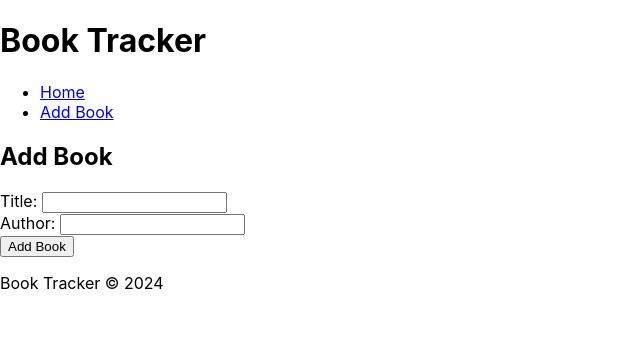
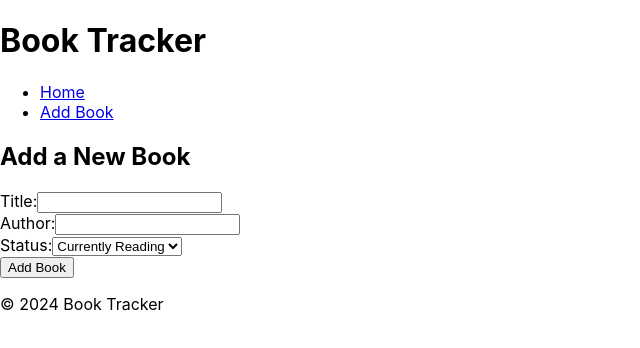
Before and after one commit to Amon4007/book-tracker-frontend, a React (Create React App) app in the folder book-tracker-frontend/: page /add-book in a window 1280 px wide. Shown: the top 348 px of the page, without its empty margins (0-640 px from the left). Built offline with nearby package versions, Linux system fonts and the light colour scheme.

Commit message:
adds App.js

```diff
--- a/book-tracker-frontend/package.json
+++ b/book-tracker-frontend/package.json
@@ -36,5 +36,8 @@
       "last 1 firefox version",
       "last 1 safari version"
     ]
+  },
+  "devDependencies": {
+    "@babel/plugin-proposal-private-property-in-object": "^7.21.11"
   }
 }
--- a/book-tracker-frontend/src/App.js
+++ b/book-tracker-frontend/src/App.js
@@ -1,23 +1,48 @@
-import React from 'react';
-import { BrowserRouter as Router, Route, Switch } from 'react-router-dom';
+// src/App.js
+import React, { useState } from 'react';
+import { BrowserRouter as Router, Routes, Route } from 'react-router-dom';
 import BookList from './components/BookList';
 import BookForm from './components/BookForm';
 import Header from './components/Header';
 import Footer from './components/Footer';
 
-function App() {
+const App = () => {
+  const [books, setBooks] = useState([]);
+
+  // Add a new book
+  const addBook = (book) => {
+    setBooks([...books, book]);
+  };
+
+  // Delete a book
+  const deleteBook = (id) => {
+    setBooks(books.filter((book) => book.id !== id));
+  };
+
+  // Toggle the status of a book
+  const toggleStatus = (id) => {
+    setBooks(
+      books.map((book) =>
+        book.id === id
+          ? { ...book, status: book.status === 'Currently Reading' ? 'Read' : 'Currently Reading' }
+          : book
+      )
+    );
+  };
+
   return (
     <Router>
-      <div>
-        <Header />
-        <Switch>
-          <Route exact path="/" component={BookList} />
-          <Route path="/add-book" component={BookForm} />
-        </Switch>
-        <Footer />
-      </div>
+      <Header />
+      <Routes>
+        <Route
+          path="/"
+          element={<BookList books={books} deleteBook={deleteBook} toggleStatus={toggleStatus} />}
+        />
+        <Route path="/add-book" element={<BookForm addBook={addBook} />} />
+      </Routes>
+      <Footer />
     </Router>
   );
-}
+};
 
 export default App;
--- a/book-tracker-frontend/src/components/BookForm.js
+++ b/book-tracker-frontend/src/components/BookForm.js
@@ -1,29 +1,31 @@
+// src/components/BookForm.js
 import React, { useState } from 'react';
-import axios from 'axios';
+import { useNavigate } from 'react-router-dom';
 
-const BookForm = () => {
+const BookForm = ({ addBook }) => {
   const [title, setTitle] = useState('');
   const [author, setAuthor] = useState('');
+  const [status, setStatus] = useState('Currently Reading'); // Default status
+  const navigate = useNavigate();
 
   const handleSubmit = (e) => {
     e.preventDefault();
-    const newBook = { title, author };
-
-    axios.post('http://localhost:5000/books', newBook)
-      .then(response => {
-        setTitle('');
-        setAuthor('');
-        alert('Book added!');
-      })
-      .catch(error => console.error(error));
+    const newBook = {
+      id: Date.now(), // Create a simple unique ID using the current time
+      title,
+      author,
+      status, // Add status to the new book object
+    };
+    addBook(newBook);
+    navigate('/'); // Navigate back to the book list after adding a book
   };
 
   return (
     <div>
-      <h2>Add Book</h2>
+      <h2>Add a New Book</h2>
       <form onSubmit={handleSubmit}>
         <div>
-          <label>Title: </label>
+          <label>Title:</label>
           <input
             type="text"
             value={title}
@@ -32,13 +34,20 @@ const BookForm = () => {
           />
         </div>
         <div>
-          <label>Author: </label>
+          <label>Author:</label>
           <input
             type="text"
             value={author}
             onChange={(e) => setAuthor(e.target.value)}
             required
           />
+        </div>
+        <div>
+          <label>Status:</label>
+          <select value={status} onChange={(e) => setStatus(e.target.value)}>
+            <option value="Currently Reading">Currently Reading</option>
+            <option value="Read">Read</option>
+          </select>
         </div>
         <button type="submit">Add Book</button>
       </form>
--- a/book-tracker-frontend/src/components/BookList.js
+++ b/book-tracker-frontend/src/components/BookList.js
@@ -1,25 +1,27 @@
-import React, { useState, useEffect } from 'react';
-import axios from 'axios';
+// src/components/BookList.js
+import React from 'react';
 
-const BookList = () => {
-  const [books, setBooks] = useState([]);
-
-  useEffect(() => {
-    axios.get('http://localhost:5000/books')
-      .then(response => setBooks(response.data))
-      .catch(error => console.error(error));
-  }, []);
-
+const BookList = ({ books, deleteBook, toggleStatus }) => {
   return (
     <div>
-      <h2>Book List</h2>
-      <ul>
-        {books.map(book => (
-          <li key={book.id}>
-            {book.title} - {book.author}
-          </li>
-        ))}
-      </ul>
+      <h2>Your Book List</h2>
+      {books.length === 0 ? (
+        <p>No books in your list. Start by adding some!</p>
+      ) : (
+        <ul>
+          {books.map((book) => (
+            <li key={book.id}>
+              <h3>{book.title}</h3>
+              <p>{book.author}</p>
+              <p>Status: {book.status}</p>
+              <button onClick={() => deleteBook(book.id)}>Delete</button>
+              <button onClick={() => toggleStatus(book.id)}>
+                Toggle Status
+              </button>
+            </li>
+          ))}
+        </ul>
+      )}
     </div>
   );
 };
--- a/book-tracker-frontend/src/components/Footer.js
+++ b/book-tracker-frontend/src/components/Footer.js
@@ -1,9 +1,10 @@
+// src/components/Footer.js
 import React from 'react';
 
 const Footer = () => {
   return (
     <footer>
-      <p>Book Tracker &copy; 2024</p>
+      <p>© 2024 Book Tracker</p>
     </footer>
   );
 };
--- a/book-tracker-frontend/src/index.js
+++ b/book-tracker-frontend/src/index.js
@@ -3,6 +3,7 @@ import ReactDOM from 'react-dom/client';
 import './index.css';
 import App from './App';
 import reportWebVitals from './reportWebVitals';
+
 
 const root = ReactDOM.createRoot(document.getElementById('root'));
 root.render(
```
Also changed, not shown: book-tracker-frontend/src/components/Header.js (+7 -2 lines), 1 other file (tests, documents, lock files or other folders).
